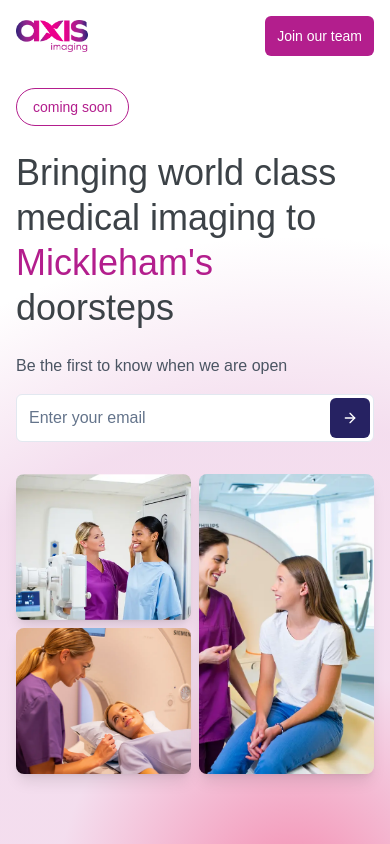
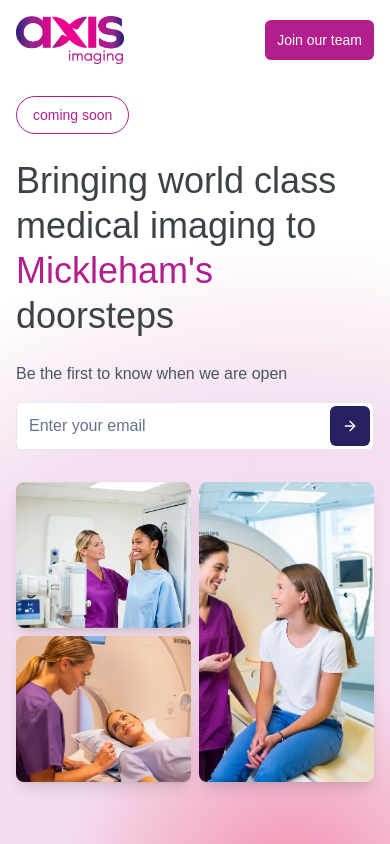
Before and after one commit to hasanaxis/pixel-pulse-radiance, a React (Vite) app: page / in a window 390 px wide. Built offline with nearby package versions, Linux system fonts and the light colour scheme; a web font is replaced by a local one.

Commit message:
change logo image type to webp

```diff
--- a/src/components/HeroSection.tsx
+++ b/src/components/HeroSection.tsx
@@ -27,9 +27,9 @@ const HeroSection = () => {
         <header className="pt-4 sm:pt-8 px-4 sm:px-8 lg:px-16">
           <div className="flex items-center justify-between">
             <img
-              src="/lovable-uploads/8a1054ae-cb81-4180-bb22-d9ed35f2599a.png"
+              src="/lovable-uploads/AXIS_LOGO_COLOUR-CMYK.webp"
               alt="Axis Imaging"
-              className="h-8 sm:h-12"
+              className="h-12 sm:h-12"
             />
             <Button
               onClick={() => setIsFormOpen(true)}
```
Also changed, not shown: public/lovable-uploads/AXIS_LOGO_COLOUR-CMYK.webp (added).
